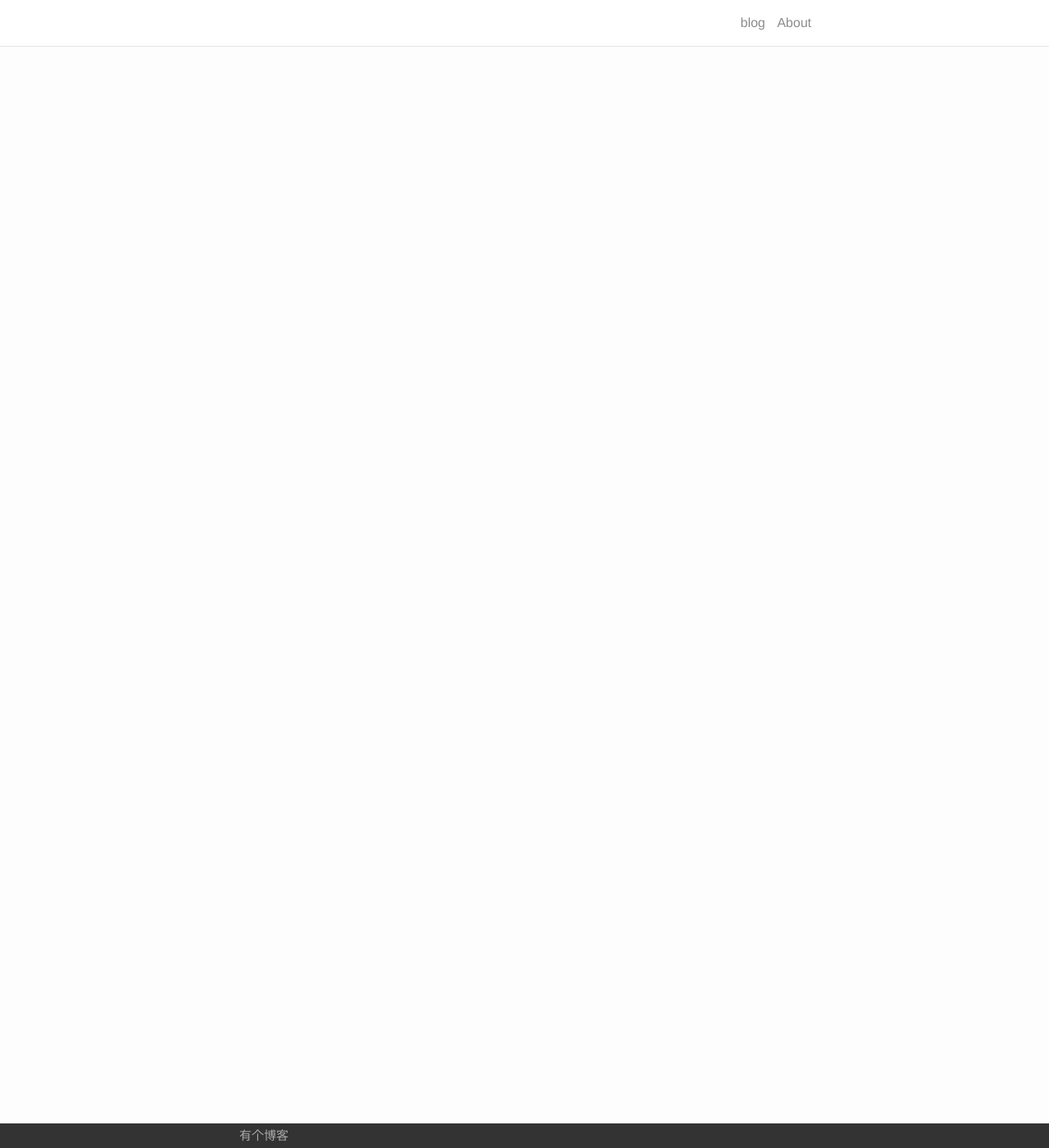
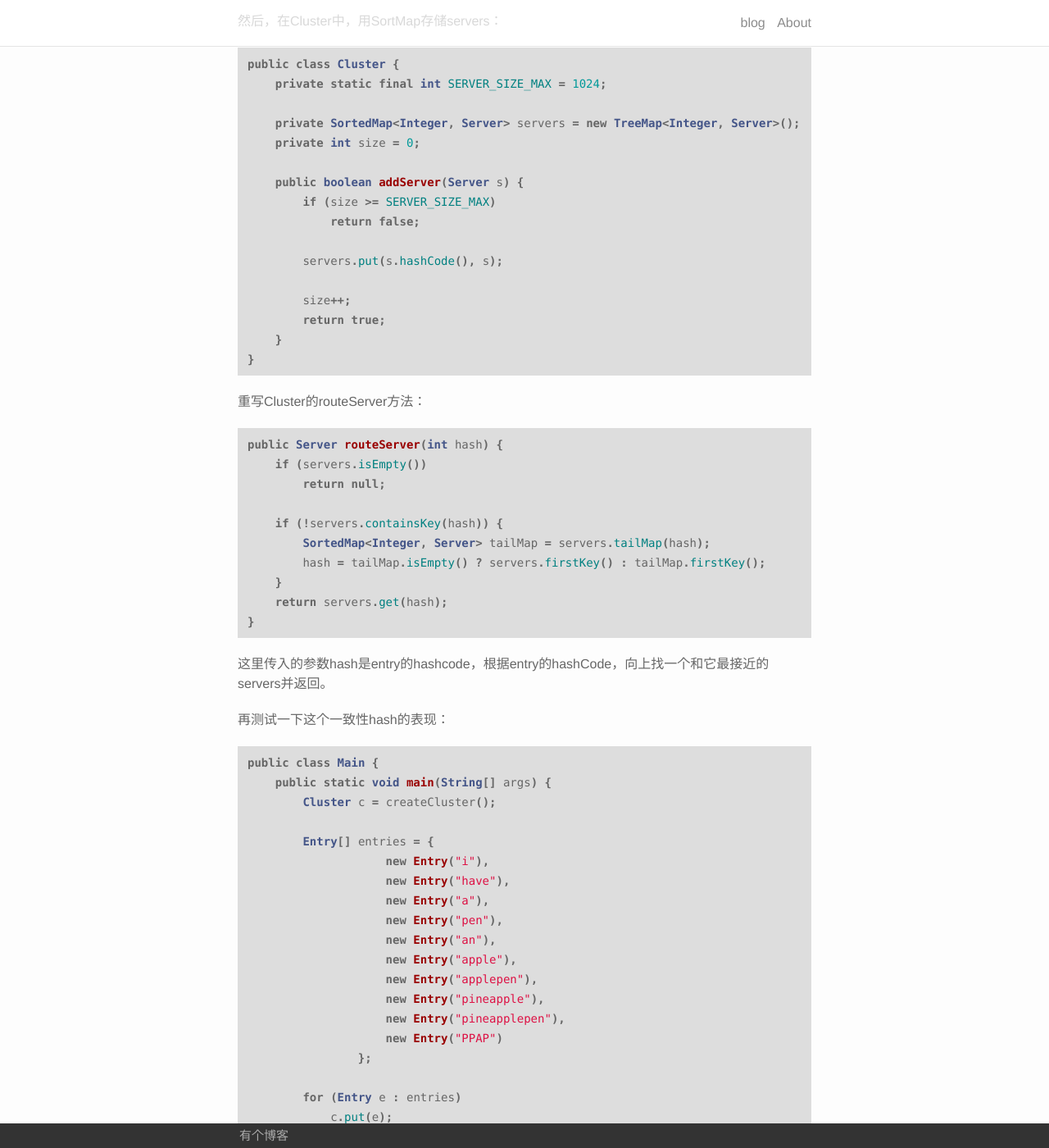
Before and after one commit to afghl/afghl.github.io, a Jekyll site: the page built from _posts/2016-11-19-implement-consistent-hashing.markdown, in a window 1280 px wide and 1400 px high, scrolled down 4082 px. Shown: the whole window at 82% size. Built offline with Jekyll 4.4.1, drawn with Linux system fonts in a browser that asks for light colours; some of the changed text lies outside the part shown.

Commit message:
finish implement consisitenhash

```diff
--- a/_posts/2016-11-19-implement-consistent-hashing.markdown
+++ b/_posts/2016-11-19-implement-consistent-hashing.markdown
@@ -157,3 +157,112 @@ entry已失效: pineapplepen
 ~~~
 
 可见，在普通取余路由算法的实现，几乎所有的entry都会被映射到新的server中，大部分缓存都失效了。
+
+#### 实现consistent-hashing
+
+首先，为了servers和entries在hash环上足够分散，重写它们的hashCode方法，简单起见，复用String的hashCode算法：
+
+~~~ java
+public int hashCode() {
+    return name.hashCode();
+}
+~~~
+
+然后，就可以选择几个命名的服务器名字，确保它们不会集中在环上的某一段上。
+
+然后，在Cluster中，用SortMap存储servers：
+
+~~~ java
+public class Cluster {
+    private static final int SERVER_SIZE_MAX = 1024;
+
+    private SortedMap<Integer, Server> servers = new TreeMap<Integer, Server>();
+    private int size = 0;
+
+    public boolean addServer(Server s) {
+        if (size >= SERVER_SIZE_MAX)
+            return false;
+
+        servers.put(s.hashCode(), s);
+
+        size++;
+        return true;
+    }
+}
+~~~
+
+重写Cluster的routeServer方法：
+
+~~~ java
+public Server routeServer(int hash) {
+    if (servers.isEmpty())
+        return null;
+
+    if (!servers.containsKey(hash)) {
+        SortedMap<Integer, Server> tailMap = servers.tailMap(hash);
+        hash = tailMap.isEmpty() ? servers.firstKey() : tailMap.firstKey();
+    }
+    return servers.get(hash);
+}
+~~~
+
+这里传入的参数hash是entry的hashcode，根据entry的hashCode，向上找一个和它最接近的servers并返回。
+
+再测试一下这个一致性hash的表现：
+
+~~~ java
+public class Main {
+    public static void main(String[] args) {
+        Cluster c = createCluster();
+
+        Entry[] entries = {
+                    new Entry("i"),
+                    new Entry("have"),
+                    new Entry("a"),
+                    new Entry("pen"),
+                    new Entry("an"),
+                    new Entry("apple"),
+                    new Entry("applepen"),
+                    new Entry("pineapple"),
+                    new Entry("pineapplepen"),
+                    new Entry("PPAP")
+                };
+
+        for (Entry e : entries)
+            c.put(e);
+
+        c.addServer(new Server("1"));
+        findEntries(c, entries);
+
+    }
+
+    private static Cluster createCluster() {
+        Cluster c = new Cluster();
+        c.addServer(new Server("international"));
+        c.addServer(new Server("china"));
+        c.addServer(new Server("japan"));
+        c.addServer(new Server("Amarica"));
+        c.addServer(new Server("samsung"));
+        return c;
+    }
+
+    private static void findEntries(Cluster c, Entry[] entries) {
+        // omitted...
+    }
+}
+~~~
+
+结果：
+
+~~~ java
+重新找到了entry: i
+重新找到了entry: have
+重新找到了entry: a
+重新找到了entry: pen
+重新找到了entry: an
+重新找到了entry: apple
+entry已失效: applepen
+重新找到了entry: pineapple
+重新找到了entry: pineapplepen
+重新找到了entry: PPAP
+~~~
```
